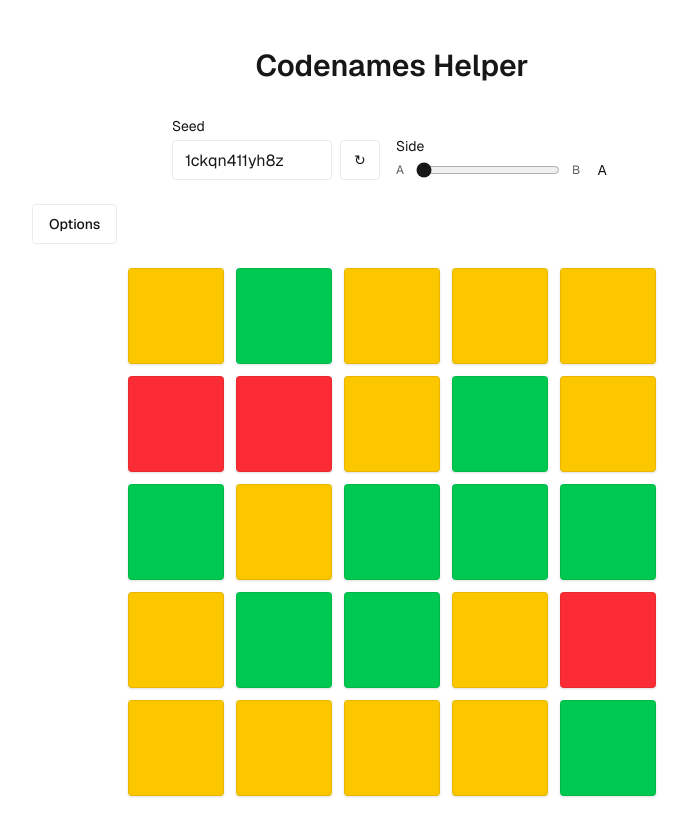
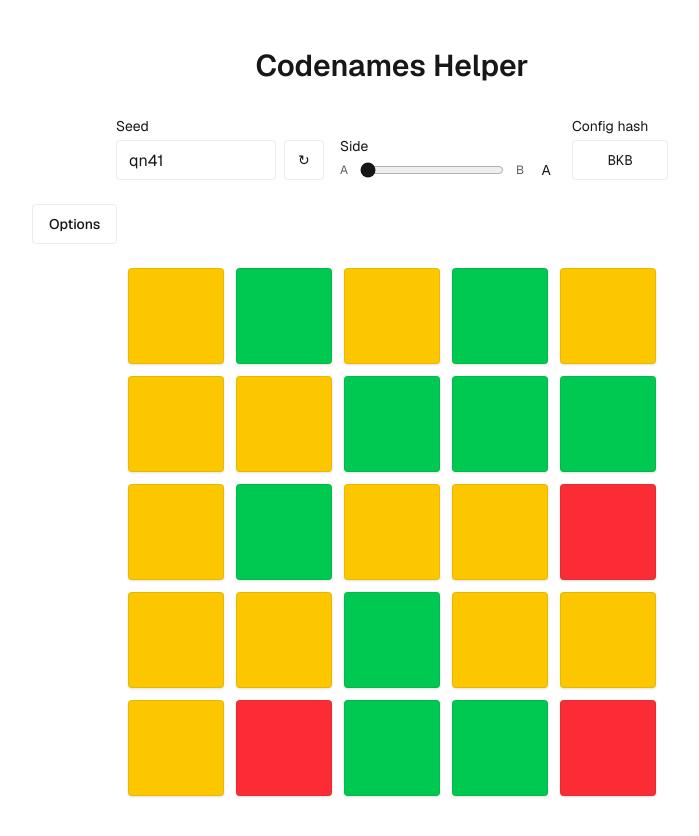
Before and after one commit to AgustinRamiroDiaz/codenames-helper, a Next.js app: page / in a window 1280 px wide. Shown: the top 836 px of the page, without its empty margins (248-947 px from the left). Built offline with nearby package versions, Linux system fonts and the light colour scheme.

Commit message:
hash for sanity check

```diff
--- a/src/components/CodenamesGrid.tsx
+++ b/src/components/CodenamesGrid.tsx
@@ -70,14 +70,33 @@ function seedToRng(seed: string): () => number {
 }
 
 function randomSeed(): string {
+  let n: number;
   try {
-    const a = new Uint32Array(2);
+    const a = new Uint32Array(1);
     if (typeof window !== "undefined" && window.crypto && window.crypto.getRandomValues) {
       window.crypto.getRandomValues(a);
-      return (a[0].toString(36) + a[1].toString(36)).slice(0, 12);
+      n = a[0] >>> 0;
+    } else {
+      n = Math.floor(Math.random() * 0xffffffff);
     }
-  } catch {}
-  return Math.random().toString(36).slice(2, 14);
+  } catch {
+    n = Math.floor(Math.random() * 0xffffffff);
+  }
+  const mod = n % Math.pow(36, 4);
+  return mod.toString(36).padStart(4, "0");
+}
+
+// Create a 3-letter digest of the configuration (excluding `side`)
+function configDigest(cfg: BoardConfig): string {
+  const key = `${cfg.gridSize}|${cfg.numGood}|${cfg.numBad}|${cfg.overlapGreens}|${cfg.seed}`;
+  const h = xfnv1a(key);
+  let n = h >>> 0;
+  let out = "";
+  for (let i = 0; i < 3; i += 1) {
+    out += String.fromCharCode(65 + (n % 26));
+    n = Math.floor(n / 26);
+  }
+  return out;
 }
 
 function generateSideA(numGood: number, numBad: number, totalCells: number, seed: string): CellColor[] {
@@ -167,6 +186,8 @@ export default function CodenamesGrid() {
     const remaining = totalCells - config.numGood - config.numBad;
     return remaining >= 0 ? remaining : 0;
   }, [totalCells, config.numGood, config.numBad]);
+
+  const digest = useMemo(() => configDigest(config), [config]);
 
   useEffect(() => {
     try {
@@ -344,6 +365,12 @@ export default function CodenamesGrid() {
             <div className="text-sm w-5 text-center">{config.side}</div>
           </div>
         </div>
+        <div className="flex flex-col gap-1 min-w-24">
+          <label className="text-sm">Config hash</label>
+          <div className="h-10 px-3 rounded border border-black/[.08] dark:border-white/[.145] flex items-center justify-center text-sm font-mono">
+            {digest}
+          </div>
+        </div>
       </div>
 
       <details className="w-full">
```
